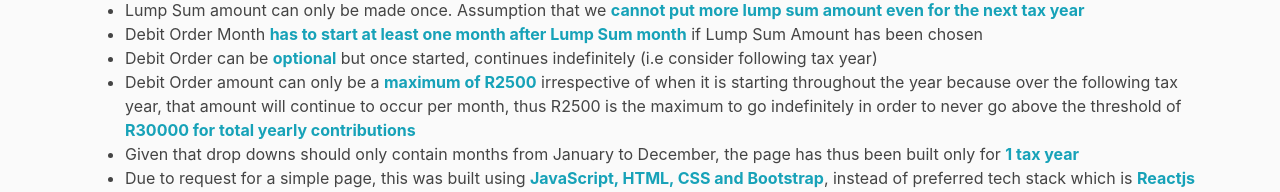
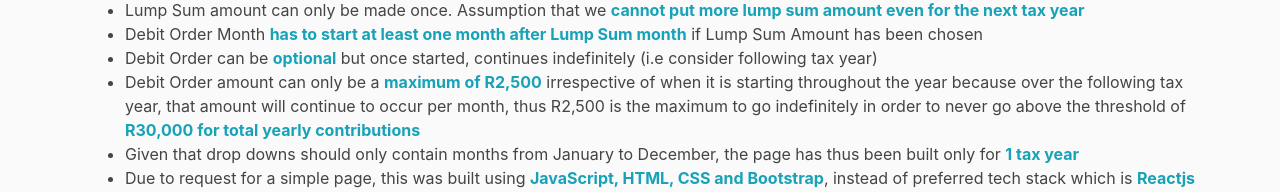
Before and after one commit to ZeeshaanMaudar/Tax-Free-Investment, a plain HTML site: page index.html in a window 1280 px wide. Shown: the part 562-754 px from the top of the page. Drawn offline with nearby package versions, Linux system fonts and the light colour scheme.

Commit message:
add comma

```diff
--- a/index.html
+++ b/index.html
@@ -76,7 +76,7 @@
       <li>Lump Sum amount can only be made once. Assumption that we <strong class="text-info">cannot put more lump sum amount even for the next tax year</strong></li>
       <li>Debit Order Month <strong class="text-info">has to start at least one month after Lump Sum month</strong> if Lump Sum Amount has been chosen</li>
       <li>Debit Order can be <strong class="text-info">optional</strong> but once started, continues indefinitely (i.e consider following tax year)</li>
-      <li>Debit Order amount can only be a <strong class="text-info">maximum of R2500</strong> irrespective of when it is starting throughout the year because over the following tax year, that amount will continue to occur per month, thus R2500 is the maximum to go indefinitely in order to never go above the threshold of <strong class="text-info">R30000 for total yearly contributions</strong></li>
+      <li>Debit Order amount can only be a <strong class="text-info">maximum of R2,500</strong> irrespective of when it is starting throughout the year because over the following tax year, that amount will continue to occur per month, thus R2,500 is the maximum to go indefinitely in order to never go above the threshold of <strong class="text-info">R30,000 for total yearly contributions</strong></li>
       <li>Given that drop downs should only contain months from January to December, the page has thus been built only for <strong class="text-info">1 tax year</strong></li>
       <li>Due to request for a simple page, this was built using <strong class="text-info">JavaScript, HTML, CSS and Bootstrap</strong>, instead of preferred tech stack which is <strong class="text-info">Reactjs</strong></li>
     </ul>
```
